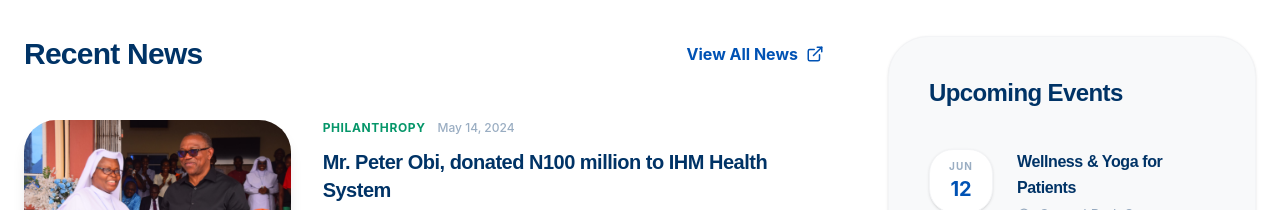
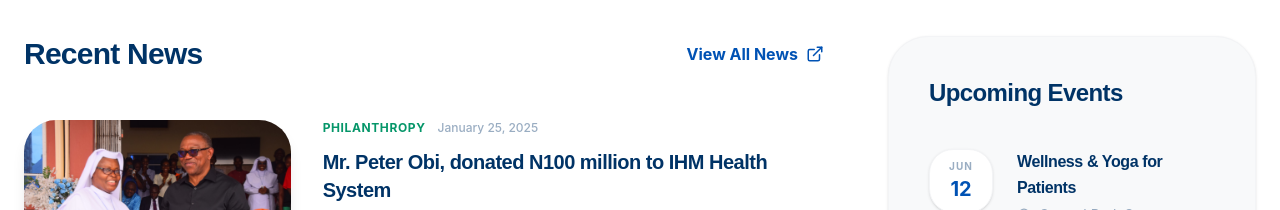
Before and after one commit to synegytech/ihmhealthcare, a React (Vite) app: page / in a window 1280 px wide. Shown: the part 3820-4030 px from the top of the page. Built offline with nearby package versions, Linux system fonts and the light colour scheme.

Commit message:
Update Home.tsx

```diff
--- a/src/pages/Home.tsx
+++ b/src/pages/Home.tsx
@@ -362,7 +362,7 @@
                       <div className="flex-1">
                         <div className="flex items-center gap-3 mb-3">
                           <span className="text-[#059669] text-xs font-bold uppercase tracking-wider">Philanthropy</span>
-                          <span className="text-primary/40 text-xs font-medium">May 14, 2024</span>
+                          <span className="text-primary/40 text-xs font-medium">January 25, 2025</span>
                         </div>
                         <Link to="/news/1">
                           <h3 className="text-xl font-bold text-primary mb-3 hover:text-[#0052B4] transition-colors">Mr. Peter Obi, donated N100 million to IHM Health System</h3>
@@ -374,7 +374,7 @@
                     <div className="flex flex-col md:flex-row gap-8 group">
                       <Link to="/news/2" className="w-full md:w-1/3 aspect-video rounded-3xl overflow-hidden shadow-lg">
                         <img
-                          src="https://images.unsplash.com/photo-1559039282-4c3ca4c25b44?auto=format&fit=crop&q=80&w=800"
+                          src="images/sr2.jpg"
                           alt="Annual Gala"
                           className="w-full h-full object-cover transition-transform group-hover:scale-105"
                           referrerPolicy="no-referrer"
```
